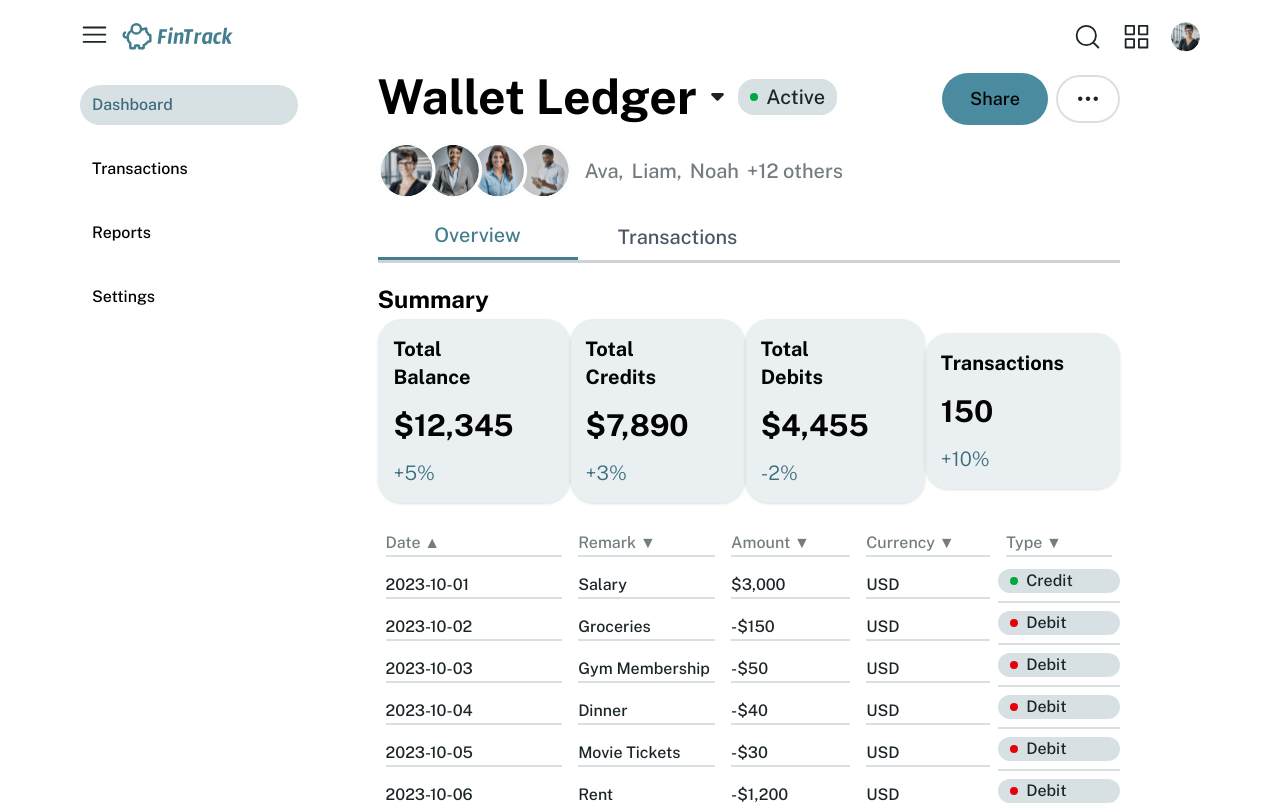
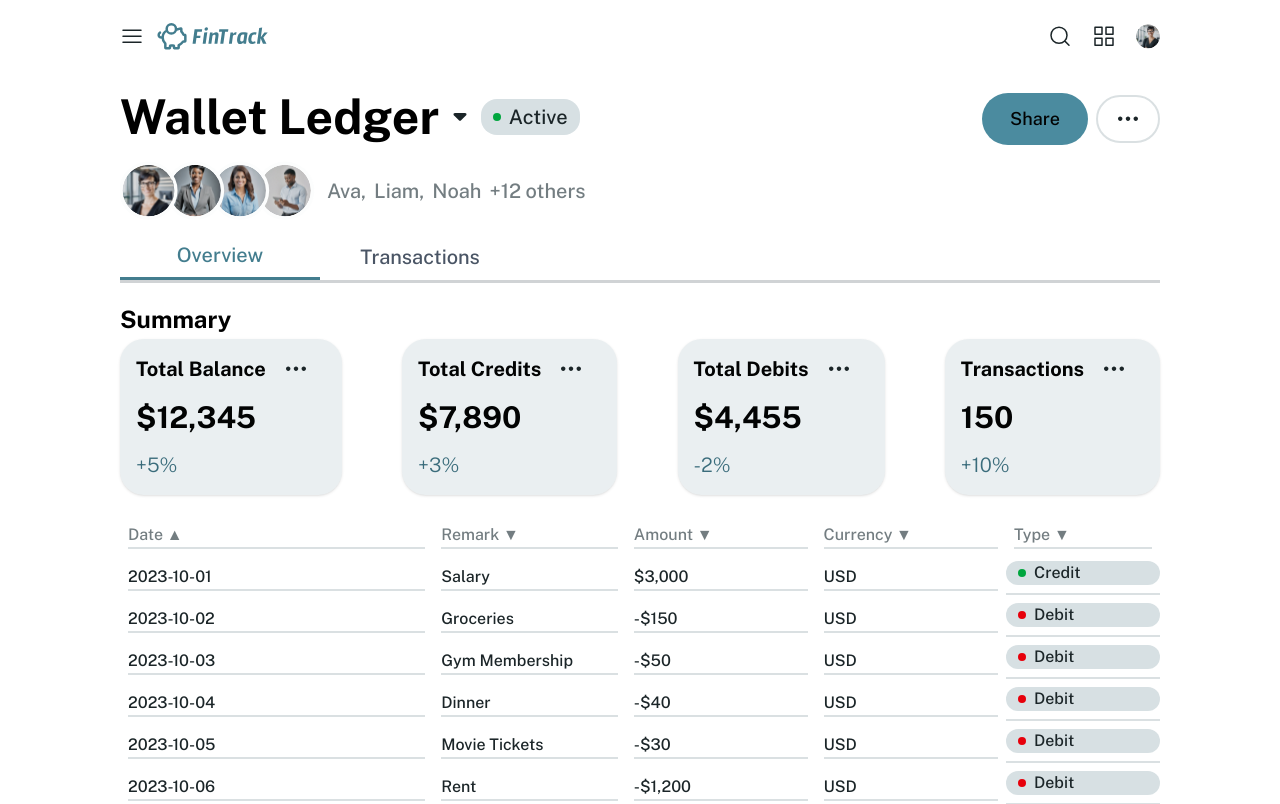
Before and after one commit to itsxdamdam/fintrack, a Next.js app: page / in a window 1280 px wide. Shown: the top 804 px of the page. Built offline with nearby package versions, Linux system fonts and the light colour scheme.

Commit message:
fix: navbar btn

```diff
--- /dev/null
+++ b/src/app/(root)/layout.tsx
@@ -0,0 +1,26 @@
+"use client";
+
+import Navbar from "@/components/Navbar";
+import Sidebar from "@/components/Sidebar";
+import { useState } from "react";
+
+export default function RootLayout({
+  children,
+}: Readonly<{
+  children: React.ReactNode;
+}>) {
+  const [showSidebar, setShowSidebar] = useState(false);
+
+  const handleSidebar = () => {
+    setShowSidebar((prev) => !prev);
+  };
+  return (
+    <main className="main-container">
+      <Navbar menu={handleSidebar} />
+      <div className="flex mt-10">
+        <Sidebar showSidebar={showSidebar} />
+        {children}
+      </div>
+    </main>
+  );
+}
--- a/src/app/page.tsx
+++ b/src/app/(root)/page.tsx
@@ -3,9 +3,7 @@ import Dashboard from "@/components/Dashboard";
 export default function Home() {
   return (
     <div className="w-full">
-      <div className="flex container mx-auto px-20 w-full">
-        <Dashboard />
-      </div>
+      <Dashboard />
     </div>
   );
 }
--- a/src/app/globals.css
+++ b/src/app/globals.css
@@ -1,8 +1,12 @@
 @import "tailwindcss";
 
 @layer utilities {
+  .main-container {
+    @apply px-30 w-full mx-auto py-5;
+  }
+
   .nav-icons {
-    @apply w-auto h-[30px] cursor-pointer;
+    @apply w-auto h-[25px] cursor-pointer;
   }
 
   .caret {
@@ -10,7 +14,7 @@
   }
 
   .logo {
-    @apply w-[100%] h-auto;
+    @apply w-[100%] h-[100%];
   }
 
   .dot {
@@ -30,14 +34,12 @@
   }
 
   .table-item {
-    @apply cursor-pointer font-medium p-2 ;
+    @apply cursor-pointer font-medium p-2;
   }
 
   .table-item-status {
-    @apply  rounded-2xl bg-[#386776]/20 text-[#1B2528] font-medium px-3 flex items-center gap-2
+    @apply rounded-2xl bg-[#386776]/20 text-[#1B2528] font-medium px-3 flex items-center gap-2;
   }
-
-
 }
 
 @layer components {
--- a/src/app/layout.tsx
+++ b/src/app/layout.tsx
@@ -1,8 +1,6 @@
 import type { Metadata } from "next";
 import "./globals.css";
 import { Public_Sans } from "next/font/google";
-import Navbar from "@/components/Navbar";
-import Sidebar from "@/components/Sidebar";
 
 const publicSans = Public_Sans({
   subsets: ["latin"],
@@ -20,13 +18,7 @@ export default function RootLayout({
 }>) {
   return (
     <html lang="en" className={publicSans.className}>
-      <body>
-        <Navbar />
-        <div className="flex container mx-auto px-20 w-full">
-          <Sidebar />
-          {children}
-        </div>
-      </body>
+      <body>{children}</body>
     </html>
   );
 }
--- a/src/components/Navbar.tsx
+++ b/src/components/Navbar.tsx
@@ -7,7 +7,7 @@ import { useState } from "react";
 import Modal from "./Modal";
 // import React from "react";
 
-const Navbar = () => {
+const Navbar = ({menu}) => {
   const [showModal, setShowModal] = useState(false);
 
   const handleModal = () => {
@@ -17,16 +17,17 @@ const Navbar = () => {
   const TopMenuList = ["Transfer", "Withdraw", "Block", "Delete"];
 
   return (
-    <nav className="py-5">
-      <div className="container mx-auto px-20">
+    <nav>
+      <div>
         <div className="flex justify-between items-center">
-          <div className="flex gap-3">
+          <div className="flex gap-3 items-center">
             <Image
               src="/icons/menu.svg"
               alt="menu"
               width={0}
               height={0}
               className="nav-icons"
+              onClick={menu}
             />
             <Link href="/">
               <Image
--- a/src/components/Sidebar.tsx
+++ b/src/components/Sidebar.tsx
@@ -1,14 +1,19 @@
 "use client";
 
 import { sidebarLinks } from "@/constants";
+import { SidebarProps } from "@/types";
 import Link from "next/link";
 import { usePathname } from "next/navigation";
-import React from "react";
 
-const Sidebar = () => {
+const Sidebar = ({ showSidebar }: SidebarProps) => {
   const pathname = usePathname();
+
   return (
-    <section className="flex flex-col w-[25%] mt-3 text-x gap-6">
+    <section
+      className={`flex flex-col mt-3 text-x gap-6 ${
+        showSidebar ? "w-[25%]" : "hidden"
+      }`}
+    >
       {sidebarLinks.map((link, index) => {
         const isActive = pathname === link.route;
 
--- a/src/types/index.ts
+++ b/src/types/index.ts
@@ -33,3 +33,7 @@ export interface HeaderBoxProps {
   title: string;
   status: string;
 }
+
+export interface SidebarProps {
+  showSidebar: boolean
+}
```
